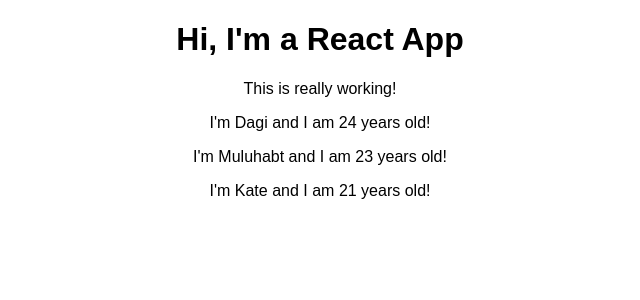
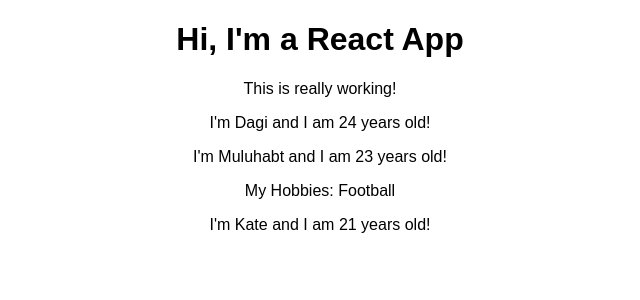
Before and after one commit to DagmawiAbate/react-complete-guide, a React (Create React App) app: page / in a window 1280 px wide. Shown: the top 300 px of the page, without its empty margins (320-960 px from the left). Built offline with nearby package versions, Linux system fonts and the light colour scheme.

Commit message:
Understanding the children property

```diff
--- a/src/Person/Person.js
+++ b/src/Person/Person.js
@@ -1,7 +1,14 @@
 import React from 'react'
 
 const person = (props) => {
-  return <p>I'm {props.name} and I am {props.age} years old!</p>
+  return (
+    <div>
+      <p>
+        I'm {props.name} and I am {props.age} years old!
+      </p>
+      <p>{props.children}</p>
+    </div>
+  )
 }
 
 export default person
```
